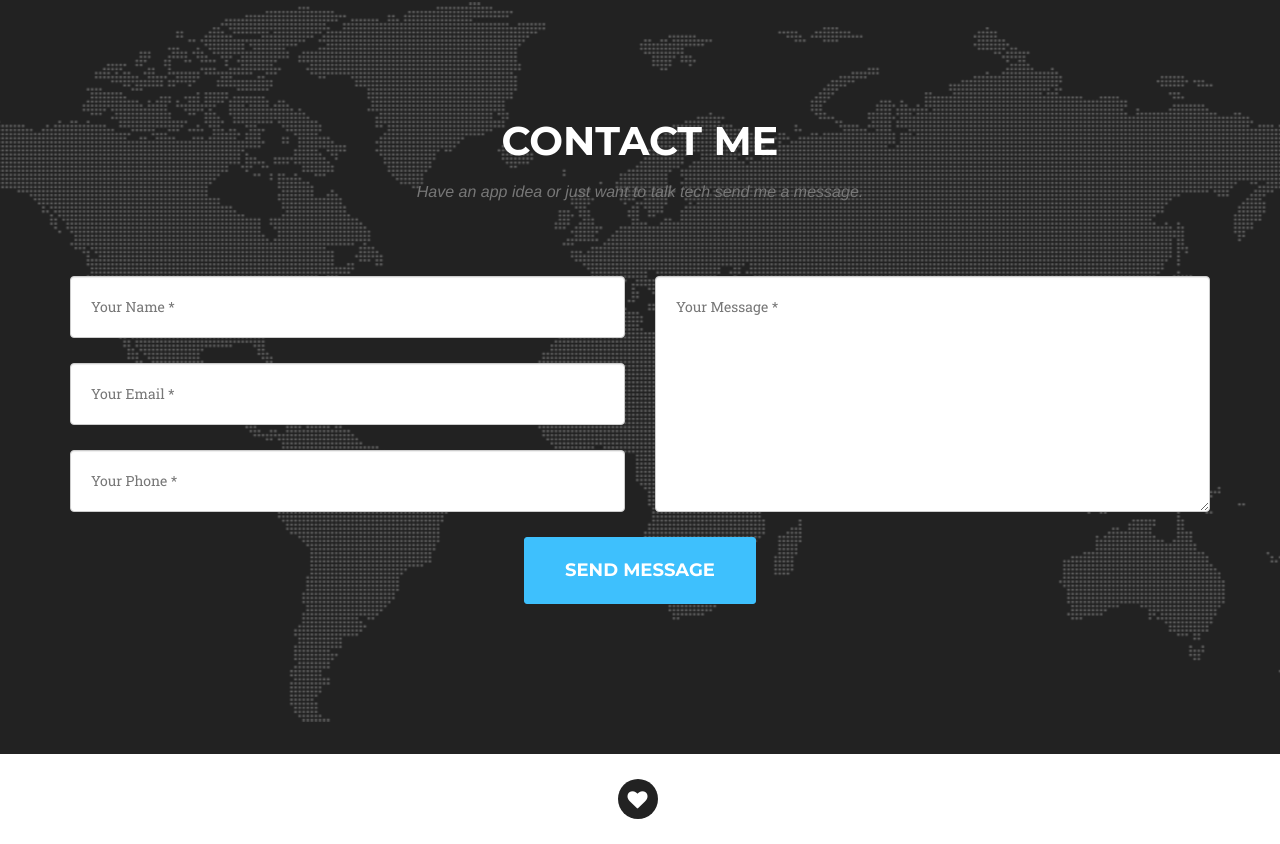
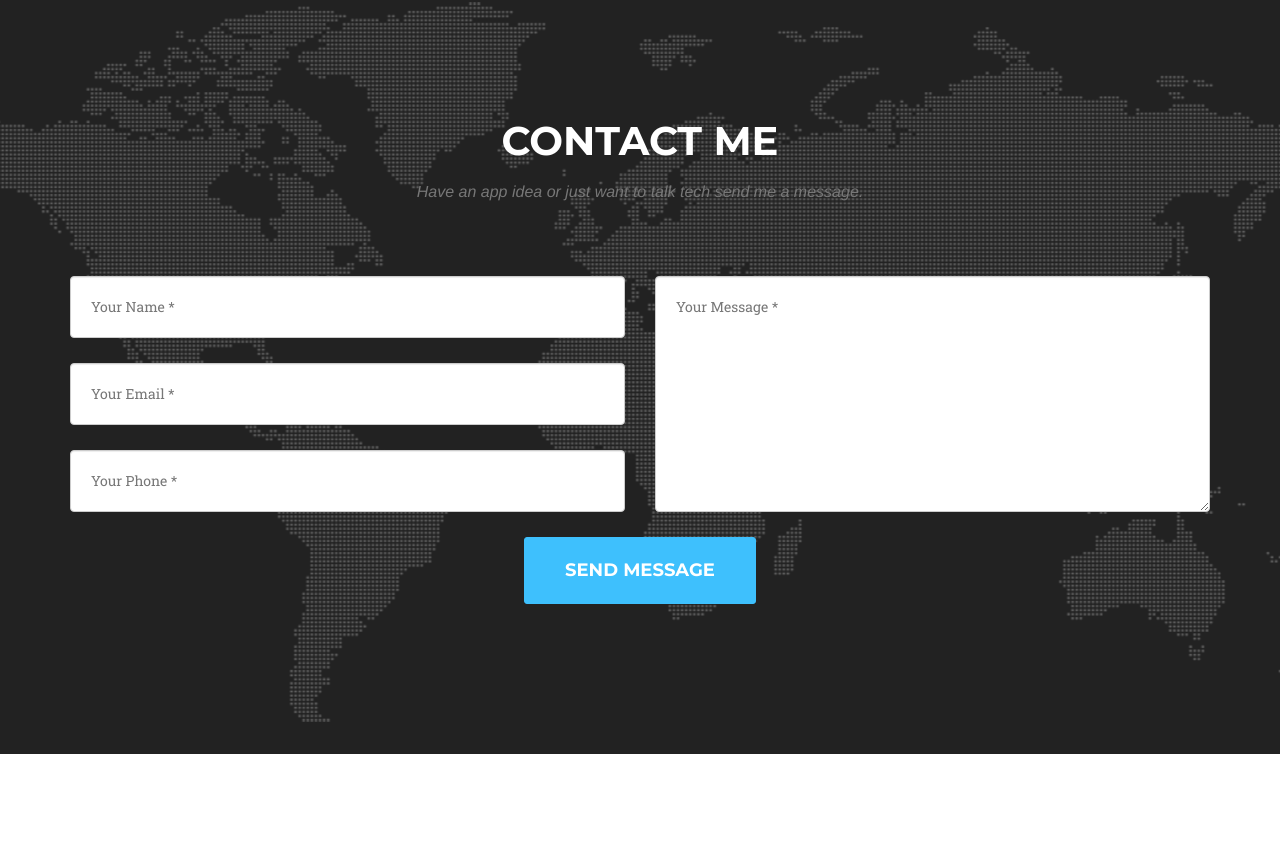
Before and after one commit to JustinBeuck/originalPortfolio, a plain HTML site: page index.html in a window 1280 px wide. Shown: the part 3948-4792 px from the top of the page. After the commit the page ends 4753 px from the top, so only its background shows below. Drawn offline with nearby package versions, Linux system fonts and the light colour scheme; a web font is replaced by a local one.

Commit message:
working on Kelly's page

```diff
--- a/index.html
+++ b/index.html
@@ -451,7 +451,7 @@
                     <ul class="list-inline social-buttons">
                         <!-- <li><a href="#"><i class="fa fa-twitter"></i></a> -->
                         </li>
-                        <li><a href="./kelly.html"><i class="fa fa-heart"></i></a>
+                        <!-- <li><a href="./kelly.html"><i class="fa fa-heart"></i></a> -->
                         </li>
                         <!-- <li><a href="#"><i class="fa fa-linkedin"></i></a> -->
                         </li>
```
